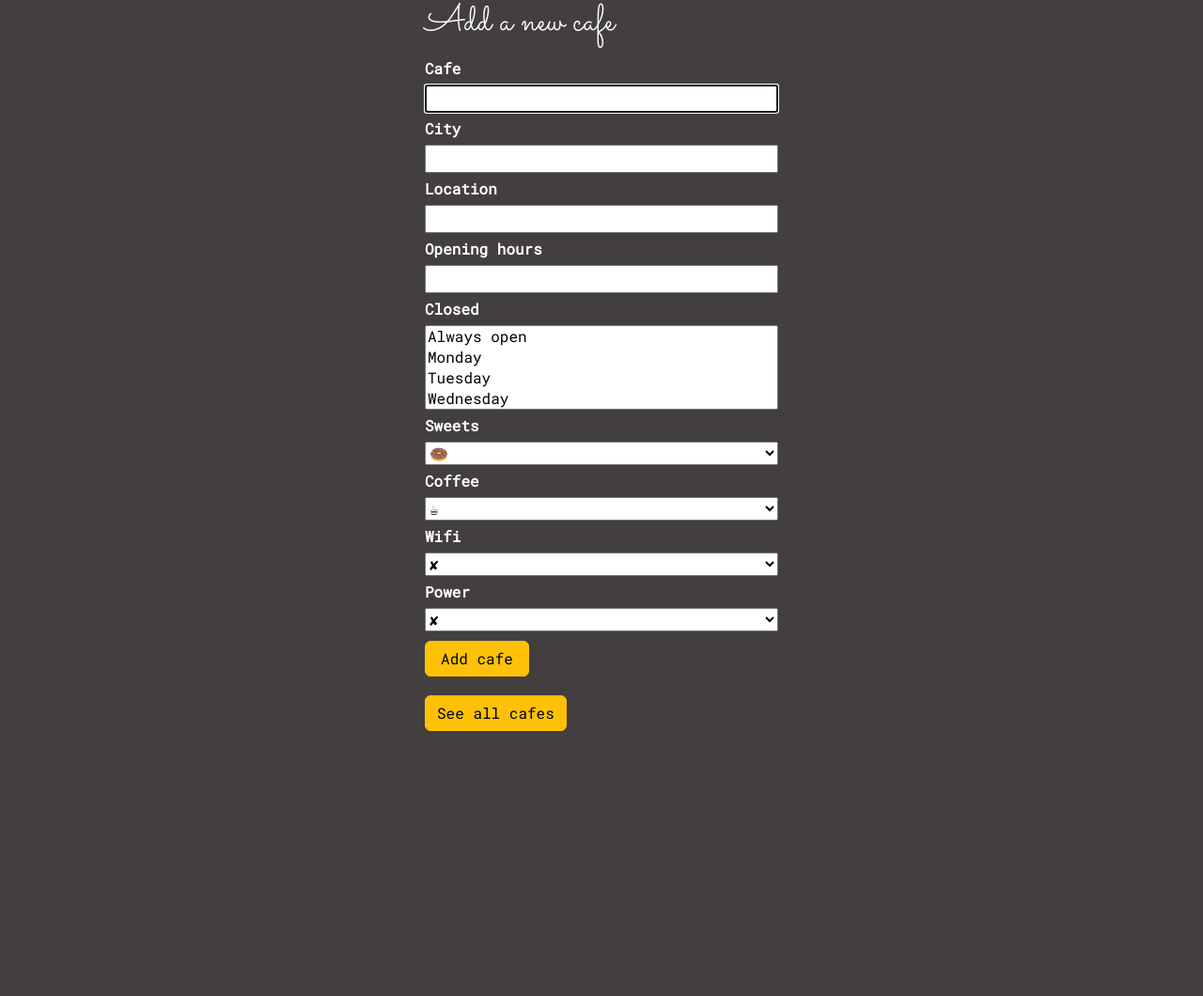
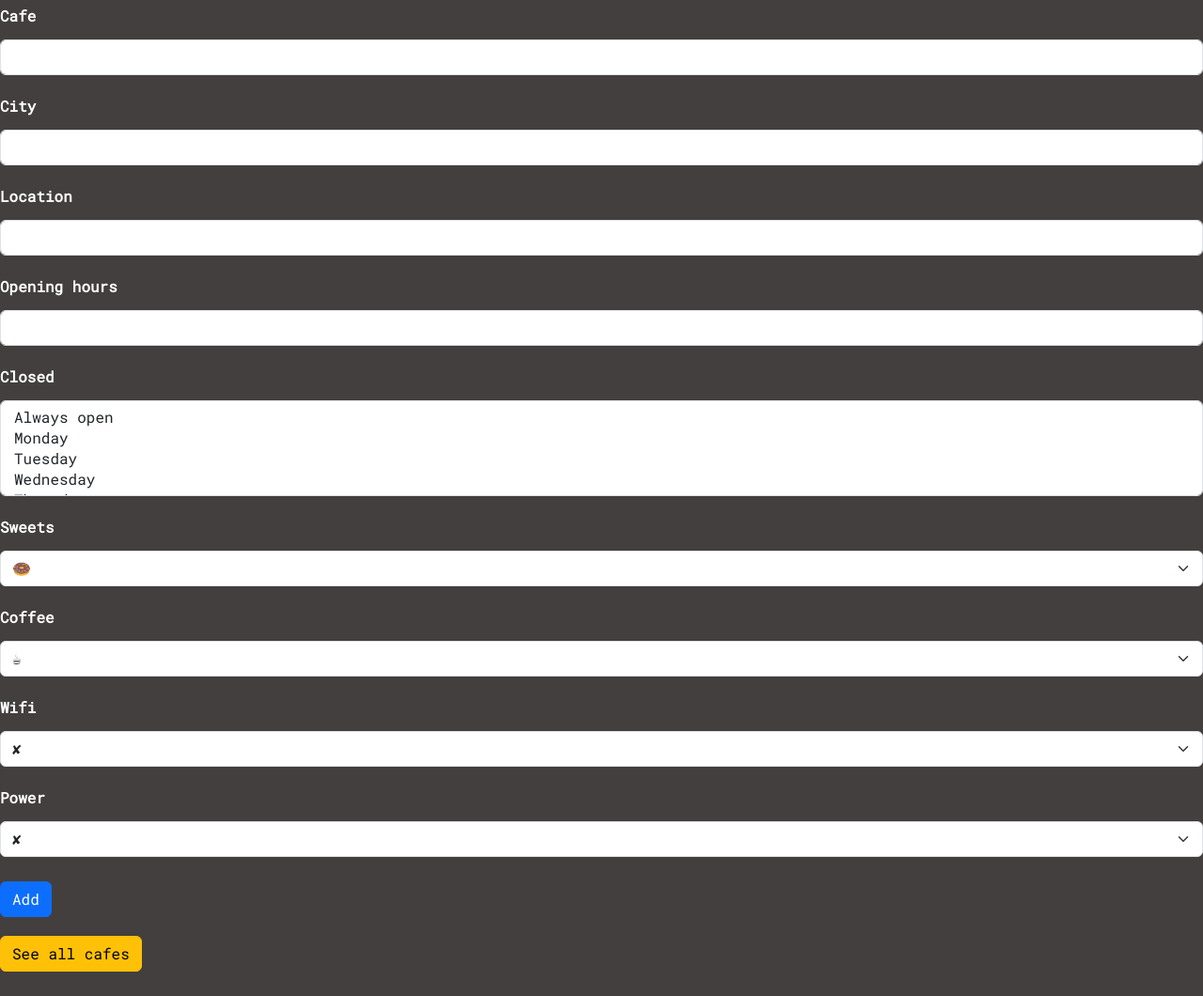
Before and after one commit to CamilleOnoda/Projects, a Flask app: page /add in a window 1280 px wide. Shown: the whole page at 94% size. Before the commit the page ends 778 px from the top, so only its background shows below. Run offline with Flask 3, Linux system fonts and the light colour scheme; some libraries are stand-ins or nearby versions.

Commit message:
User render_form from Flask-Bootstrap

```diff
--- a/Coffee-and-Wifi/templates/add.html
+++ b/Coffee-and-Wifi/templates/add.html
@@ -1,41 +1,9 @@
 {% extends 'base.html' %}
+{% from 'bootstrap5/form.html' import render_form %}
 {% block title %}Add a new cafe{% endblock %}
 
 {% block content %}
-<div class="container">
-  <div class="row">
-    <div id="form" class="col-sm-12 col-md-8">
-      <h1>Add a new cafe</h1>
-      <table class="table table-hover table-dark table-striped .w-auto">
-      <tbody>
-      <form action="{{ url_for('add') }}" method="POST">
-        {{ form.hidden_tag() }}
-        <label for="cafe">Cafe</label>
-        {{ form.cafe(size=32, autofocus=true) }}
-        <label for="city">City</label>
-        {{ form.city(size=32) }}
-        <label for="location">Location</label>
-        {{ form.location(size=32) }}
-        <label for="open_hours">Opening hours</label>
-        {{ form.open_hours(size=32) }}
-        <label>Closed</label>
-        <select name="closed" multiple>
-          {% for value, label in form.closed.choices %}
-            <option value="{{ value }}">{{ label }}</option>
-          {% endfor %}
-        </select>
-        <label>Sweets</label>
-        {{ form.sweets() }}
-        <label>Coffee</label>
-        {{ form.coffee() }}
-        <label>Wifi</label>
-        {{ form.wifi() }}
-        <label>Power</label>
-        {{ form.power() }}
-        <button id="btn" class="btn btn-warning btn-m" type="submit">Add cafe</button>
-      </form>
-    </div>
-  </div>
+  {{ render_form(form, novalidate=true) }}
   <p><a class="btn btn-warning btn-m" href="{{ url_for('cafes') }}">See all cafes</a></p>
 </div>
 {% endblock %}
```
